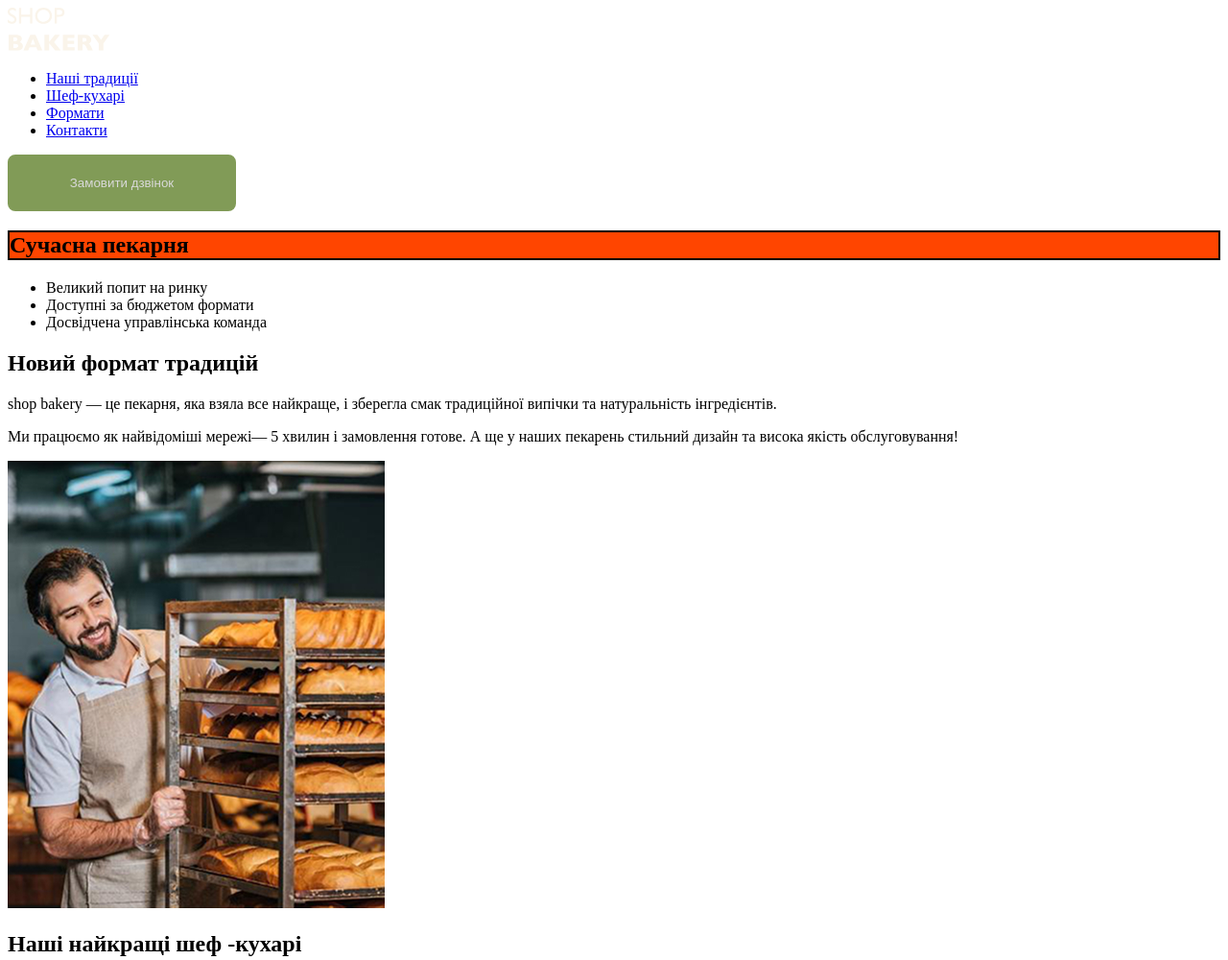
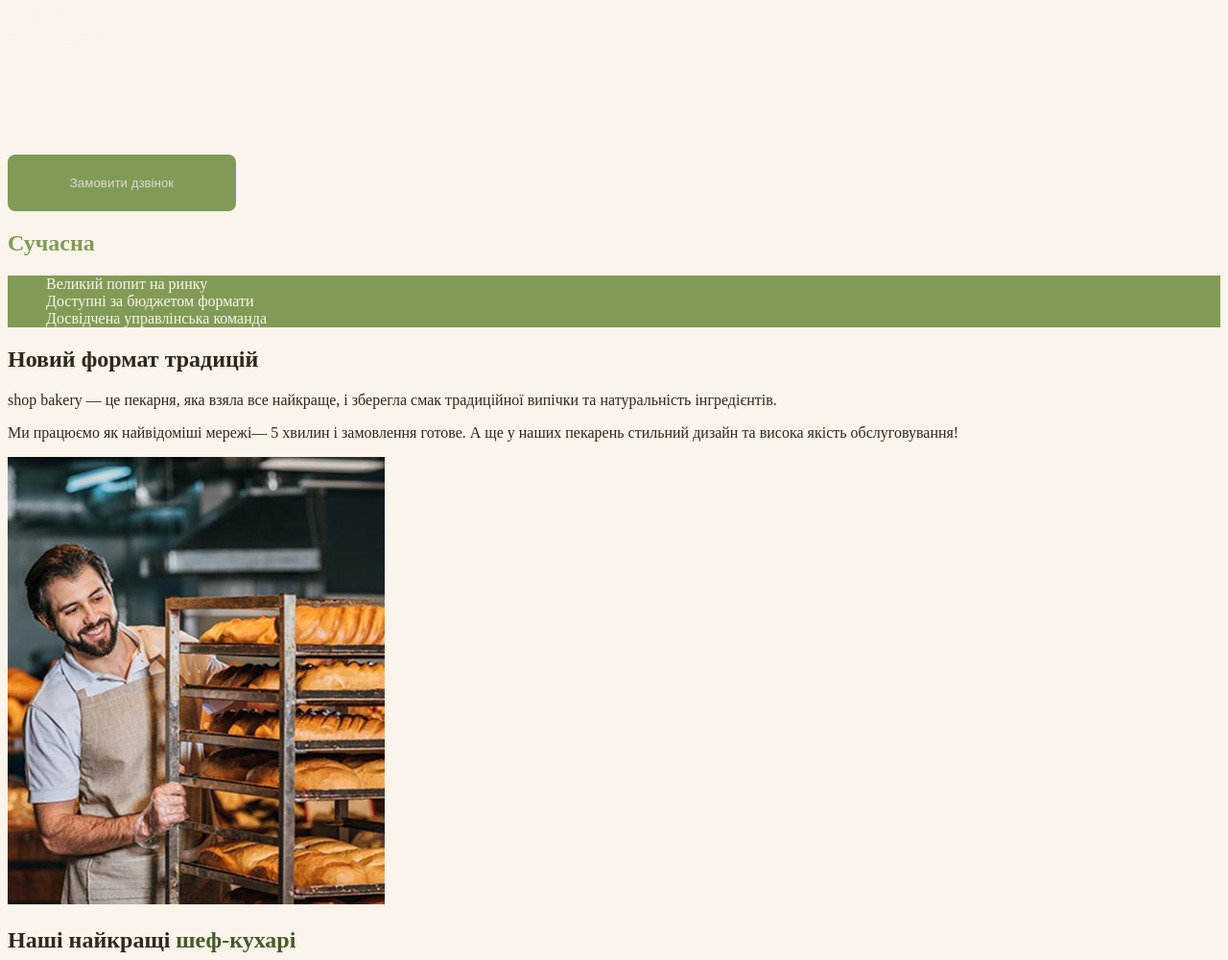
Before and after one commit to 23Roman/genius, a plain HTML site: page index.html in a window 1280 px wide. Shown: the top 1000 px of the page at 96% size. Drawn offline with Linux system fonts and the light colour scheme.

Commit message:
add style: css, root, color

```diff
--- a/css/styles.css
+++ b/css/styles.css
@@ -1,8 +1,60 @@
-.main-title {
-  border: 2px solid black;
-  background-color: orangered;
+:root {
+  --bakery-landing-1-background: #faf4ea;
+  --bakery-landing-1-s1: #31261a;
+  --bakery-landing-1-c2: #819b57;
+  --bakery-landing-1-s3: #465929;
+  --bakery-landing-1-s4: #a18268;
+  --bakery-landing-1-c5: #cfcfbc;
+  /* --beauty-landing-2-background: #fff;
+  --beauty-landing-2-s2: #2b7fff;
+  --beauty-landing-2-c1: #011c44;
+  --beauty-landing-2-c3: #4a4a4a;
+  --beauty-landing-2-s4: #ffd02b;
+  --beauty-landing-2-s5: #747272;
+  --beauty-landing-2-c6: #011f4a;
+  --dog-landing-3-background: #fff;
+  --dog-landing-3-s1: #ff9f0e;
+  --dog-landing-3-s2: #fcb62a;
+  --dog-landing-3-c3: #fffaf3;
+  --dog-landing-3-c4: #181817;
+  --dog-landing-3-c5: #f1f3ff;
+  --dog-landing-3-c6: #839aa9;
+  --dog-landing-3-s8: #f9f9ff;
+  --dog-landing-3-c9: #d9a6ff;
+  --dog-landing-3-c10: #ff6e9f; */
+}
+/* ------------ base ----------------- */
+body {
+  color: var(--bakery-landing-1-s1);
+  background-color: var(--bakery-landing-1-background);
+}
+ul {
+  list-style-type: none;
 }
 
+/* ------------ base ----------------- */
+/* ------------ hero-titel ----------------- */
+
+.hero-titel {
+  color: #faf4ea;
+}
+
+.hero-titel .accent {
+  color: var(--bakery-landing-1-c2);
+}
+
+.advantages-list {
+  color: #faf4ea;
+  background-color: var(--bakery-landing-1-c2);
+}
+
+/* ------------ hero-titel ----------------- */
+
+.section-titel .accent {
+  color: var(--bakery-landing-1-s3);
+}
+
+/* ------------ button ----------------- */
 .button {
   color: #d9d9d9;
   background: #819b57;
@@ -20,6 +72,8 @@
   background-color: transparent;
 }
 
+/* ------------ button test ------------- */
+
 /* .button:focus {
   color: #765929;
   background-color: plum;
@@ -34,3 +88,18 @@
   width: 1244px;
   height: 59px;
 } */
+
+.button {
+}
+
+/* ------------ button test ------------- */
+/* ------------ button ----------------- */
+
+/* ------------  ----------------- */
+
+.link {
+  color: #faf4ea;
+}
+.link:hover {
+  color: var(--bakery-landing-1-c2);
+}
--- a/index.html
+++ b/index.html
@@ -15,10 +15,10 @@
         /></a>
 
         <ul>
-          <li><a href="#traditions-section">Наші традиції</a></li>
-          <li><a href="#chefs-section">Шеф-кухарі</a></li>
-          <li><a href="#formarts-section">Формати</a></li>
-          <li><a href="#contacts-section">Контакти</a></li>
+          <li><a class="link" href="#traditions-section">Наші традиції</a></li>
+          <li><a class="link" href="#chefs-section">Шеф-кухарі</a></li>
+          <li><a class="link" href="#formarts-section">Формати</a></li>
+          <li><a class="link" href="#contacts-section">Контакти</a></li>
         </ul>
       </nav>
       <!-- замовити дзвінок -->
@@ -27,15 +27,15 @@
 
     <main>
       <section>
-        <h1 class="main-title">Сучасна пекарня</h1>
+        <h1 class="hero-titel"><span class="accent">Сучасна</span> пекарня</h1>
       </section>
       <section id="traditions-section">
-        <ul>
+        <ul class="advantages-list">
           <li>Великий попит на ринку</li>
           <li>Доступні за бюджетом формати</li>
           <li>Досвідчена управлінська команда</li>
         </ul>
-        <h2>Новий формат традицій</h2>
+        <h2 class="section-titel">Новий формат традицій</h2>
         <p>
           <span>shop bakery</span> — це пекарня, яка взяла все найкраще, і
           зберегла смак традиційної випічки та натуральність інгредієнтів.
@@ -51,7 +51,9 @@
         />
       </section>
       <section id="chefs-section">
-        <h2>Наші найкращі шеф -кухарі</h2>
+        <h2 class="section-titel">
+          Наші найкращі <span class="accent">шеф-кухарі</span>
+        </h2>
         <ul>
           <li>
             <article>
@@ -75,7 +77,7 @@
         </ul>
       </section>
       <section id="formarts-section">
-        <h2>Формати</h2>
+        <h2 class="section-titel">Формати</h2>
         <ul>
           <li>
             <article><h3 lang="en">Walrus</h3></article>
@@ -89,7 +91,7 @@
         </ul>
       </section>
       <section id="contacts-section">
-        <h2>Приєднуйся до мережі пекарень</h2>
+        <h2 class="section-titel">Приєднуйся до мережі пекарень</h2>
         <iframe
           src="https://www.google.com/maps/embed?pb=!1m18!1m12!1m3!1d3125.5918734456477!2d30.4912733!3d50.4566776!2m3!1f0!2f0!3f0!3m2!1i1024!2i768!4f13.1!3m3!1m2!1s0x40d4ce637c006b2d%3A0xaf86385f19996ff0!2z0LLRg9C70LjRhtGPINCh0ZbRh9C-0LLQuNGFINCh0YLRgNGW0LvRjNGG0ZbQsiwgNTQsINCa0LjRl9CyLCAwMjAwMA!5e1!3m2!1suk!2sua!4v1762155641795!5m2!1suk!2sua"
           width="603"
```
